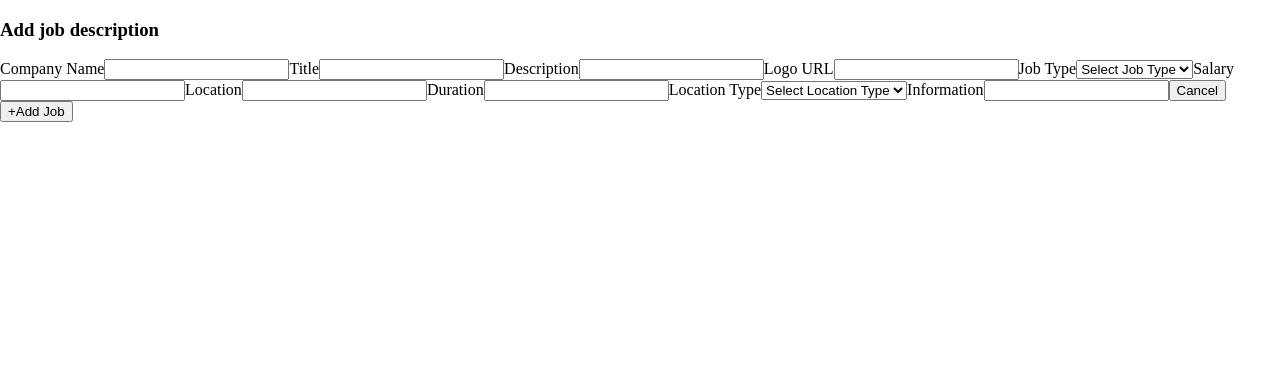
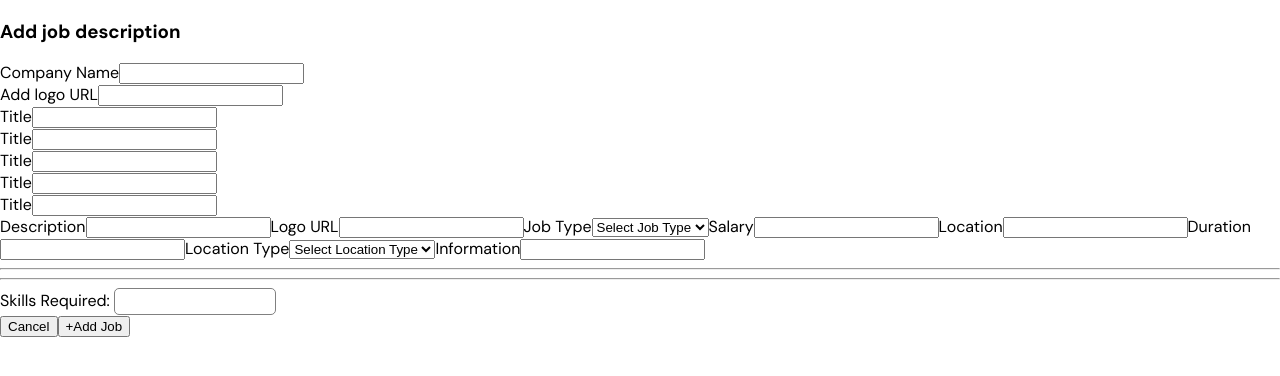
Before and after one commit to curiosityr0ver/Capstone-Job-Listing, a React (Vite) app in the folder client/: page /create in a window 1280 px wide. Shown: the top 376 px of the page. Built offline with nearby package versions, Linux system fonts and the light colour scheme.

Commit message:
built ChipSelector and started working on modular css

```diff
--- a/client/src/App.css
+++ b/client/src/App.css
@@ -1,3 +1,8 @@
+@import url('https://fonts.googleapis.com/css2?family=DM+Sans:ital,opsz,wght@0,9..40,100..1000;1,9..40,100..1000&display=swap');
+
 body {
   margin: 0px;
+  font-family: "DM Sans", sans-serif;
+  font-optical-sizing: auto;
+  font-style: normal;
 }
--- a/client/src/components/ChipsSelector.jsx
+++ b/client/src/components/ChipsSelector.jsx
@@ -1,21 +1,74 @@
+import { useState, useEffect } from "react";
 import React from "react";
+import styles from "./ChipsSelector.module.css";
 
-const ChipsSelector = () => {
-	const [currentSkill, setCurrentSkill] = useState();
-	const [skills, setSkills] = useState([]);
+const ChipsSelector = ({ selectedSkills, setSelectedSkills }) => {
+	const [currentSkill, setCurrentSkill] = useState("");
+	const defaultSkills = ["React", "Node", "Express", "JavaScript"];
 
 	const handleAddSkill = (skill) => {
 		setCurrentSkill(skill);
 	};
 
+	const handleOnKeyDown = (e) => {
+		if (e.key == "Enter") {
+			if (selectedSkills.includes(currentSkill.trim())) {
+				return;
+			}
+			setSelectedSkills([...selectedSkills, currentSkill.trim()]);
+			setCurrentSkill(null);
+		}
+	};
+
+	const suggestSkills = () => {
+		if (!currentSkill) {
+			return [];
+		}
+		return defaultSkills.filter((skill) => {
+			return skill.toLowerCase().includes(currentSkill.toLowerCase());
+		});
+	};
+
+	useEffect(() => {
+		// console.log(currentSkill);
+		// console.log(selectedSkills);
+		// console.log(suggestSkills());
+	}, [selectedSkills, currentSkill]);
+
 	return (
 		<div>
 			<label>Skills Required: </label>
+			{suggestSkills().map((skill, index) => (
+				<button key={index} onClick={() => handleAddSkill(skill)}>
+					{skill}
+				</button>
+			))}
+
 			<input
 				type="text"
 				value={currentSkill}
-				onChange={(e) => setCurrentSkill(e.target.value)}
+				onChange={(e) => handleAddSkill(e.target.value)}
+				onKeyDown={handleOnKeyDown}
+				className={styles.inputBar}
 			/>
+
+			<div className={styles.chipsContainer}>
+				{selectedSkills?.map((skill, index) => {
+					return (
+						<div key={index} className={styles.chip}>
+							{skill}
+							<div
+								className={styles.close}
+								onClick={() => {
+									setSelectedSkills(selectedSkills.filter((s) => s !== skill));
+								}}
+							>
+								x
+							</div>
+						</div>
+					);
+				})}
+			</div>
 		</div>
 	);
 };
--- /dev/null
+++ b/client/src/components/ChipsSelector.module.css
@@ -0,0 +1,35 @@
+@import url('https://fonts.googleapis.com/css2?family=DM+Sans:ital,opsz,wght@0,9..40,100..1000;1,9..40,100..1000&display=swap');
+
+
+.inputBar {
+    padding: 5px;
+    border: 1px solid gray;
+    border-radius: 5px;
+    width: 150px;
+}
+
+.chipsContainer {
+    display: flex;
+    flex-direction: row;
+    width: 30vw;
+    justify-content: space-evenly;
+    font-family: "DM Sans", sans-serif;
+}
+
+.chip {
+    display: flex;
+    justify-content: center;
+    align-items: center;
+    padding: 5px;
+    background-color: #ffeeee;
+    max-width: 6vw;
+    font-size: 12px;
+    border-radius: 3px;
+}
+
+.close {
+    background-color: #ED5353;
+    border-radius: 0px 2px 2px 0px;
+    color: white;
+    padding: 5px;
+}
--- a/client/src/pages/CreateJobPage.jsx
+++ b/client/src/pages/CreateJobPage.jsx
@@ -1,5 +1,7 @@
 /* eslint-disable react/prop-types */
 import { useEffect, useState } from "react";
+import ChipsSelector from "../components/ChipsSelector";
+import styles from "./CreateJobPage.module.css";
 
 const CreateJobPage = ({ currentUser }) => {
 	const validJobTypes = ["Full-Time", "Part-Time", "Internship"];
@@ -16,7 +18,7 @@ const CreateJobPage = ({ currentUser }) => {
 		duration: "",
 		locationType: "",
 		information: "",
-		skills: "",
+		skills: [],
 	});
 
 	const handleJobTypeChange = (value) => {
@@ -36,22 +38,71 @@ const CreateJobPage = ({ currentUser }) => {
 	}, [job]);
 
 	return (
-		<div>
+		<div className={styles.body}>
 			<h3>Add job description</h3>
 
+			<div className={styles.inputElement}>
 				<label>Company Name</label>
 				<input
 					type="text"
 					value={job.companyName}
 					onChange={(e) => setJob({ ...job, companyName: e.target.value })}
 				/>
+			</div>
 
+			<div className={styles.inputElement}>
+				<label>Add logo URL</label>
+				<input
+					type="text"
+					value={job.title}
+					onChange={(e) => setJob({ ...job, title: e.target.value })}
+				/>
+			</div>
+
+			<div className={styles.inputElement}>
 				<label>Title</label>
 				<input
 					type="text"
 					value={job.title}
 					onChange={(e) => setJob({ ...job, title: e.target.value })}
 				/>
+			</div>
+
+			<div className={styles.inputElement}>
+				<label>Title</label>
+				<input
+					type="text"
+					value={job.title}
+					onChange={(e) => setJob({ ...job, title: e.target.value })}
+				/>
+			</div>
+
+			<div className={styles.inputElement}>
+				<label>Title</label>
+				<input
+					type="text"
+					value={job.title}
+					onChange={(e) => setJob({ ...job, title: e.target.value })}
+				/>
+			</div>
+
+			<div className={styles.inputElement}>
+				<label>Title</label>
+				<input
+					type="text"
+					value={job.title}
+					onChange={(e) => setJob({ ...job, title: e.target.value })}
+				/>
+			</div>
+
+			<div className={styles.inputElement}>
+				<label>Title</label>
+				<input
+					type="text"
+					value={job.title}
+					onChange={(e) => setJob({ ...job, title: e.target.value })}
+				/>
+			</div>
 
 			<label>Description</label>
 			<input
@@ -117,6 +168,13 @@ const CreateJobPage = ({ currentUser }) => {
 				onChange={(e) => setJob({ ...job, information: e.target.value })}
 			/>
 
+			<hr />
+			<hr />
+			<ChipsSelector
+				selectedSkills={job.skills}
+				setSelectedSkills={(skills) => setJob({ ...job, skills })}
+			/>
+
 			<button>Cancel</button>
 			<button>+Add Job</button>
 		</div>
--- /dev/null
+++ b/client/src/pages/CreateJobPage.module.css
@@ -0,0 +1,4 @@
+body {
+    display: flex;
+    flex-direction: column;
+}
```
Lines whose indentation alone changed are shown as unchanged.
